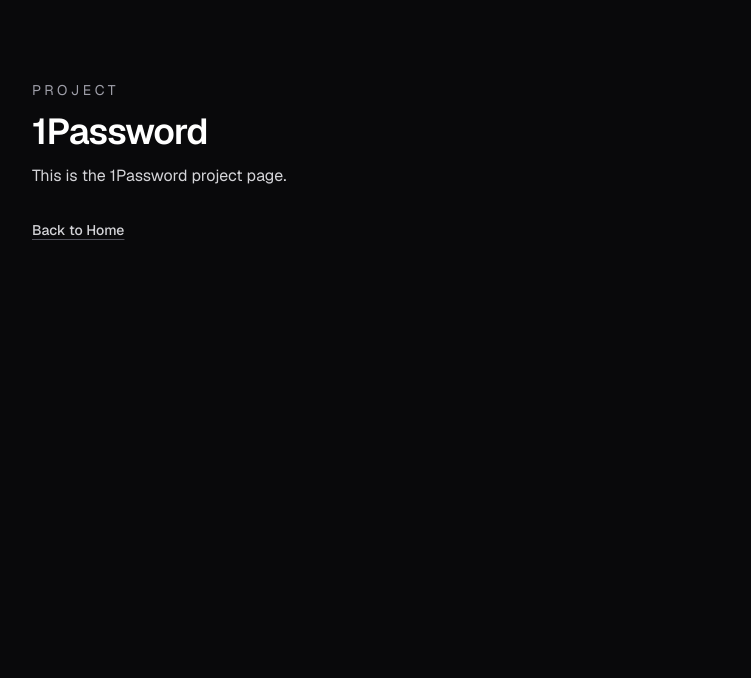
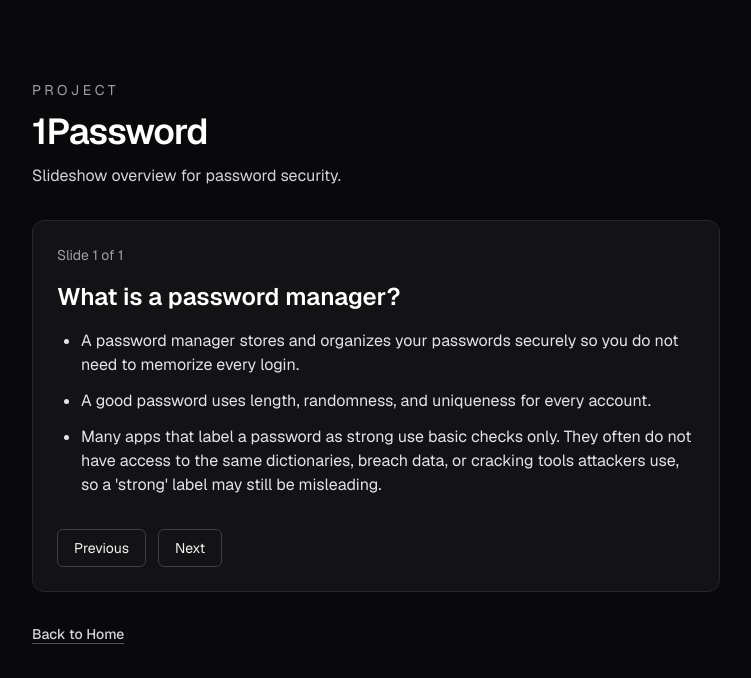
Before and after one commit to BobbiSteele/BobbiSteele.github.io, a Next.js app: page /1password in a window 1280 px wide. Shown: the top 678 px of the page, without its empty margins (264-1015 px from the left). Built offline with nearby package versions, Linux system fonts and the light colour scheme.

Commit message:
Added slide one - 1Password

```diff
--- a/app/1password/page.tsx
+++ b/app/1password/page.tsx
@@ -1,16 +1,74 @@
+"use client";
+
 import Link from "next/link";
+import { useState } from "react";
+
+type Slide = {
+  title: string;
+  points: string[];
+};
+
+const slides: Slide[] = [
+  {
+    title: "What is a password manager?",
+    points: [
+      "A password manager stores and organizes your passwords securely so you do not need to memorize every login.",
+      "A good password uses length, randomness, and uniqueness for every account.",
+      "Many apps that label a password as strong use basic checks only. They often do not have access to the same dictionaries, breach data, or cracking tools attackers use, so a 'strong' label may still be misleading.",
+    ],
+  },
+];
 
 export default function OnePasswordPage() {
+  const [currentSlide, setCurrentSlide] = useState(0);
+  const totalSlides = slides.length;
+  const slide = slides[currentSlide];
+
+  const goNext = () => {
+    setCurrentSlide((prev) => (prev + 1) % totalSlides);
+  };
+
+  const goPrev = () => {
+    setCurrentSlide((prev) => (prev - 1 + totalSlides) % totalSlides);
+  };
+
   return (
     <main className="min-h-screen bg-zinc-950 text-zinc-100">
       <div className="mx-auto flex w-full max-w-3xl flex-col gap-8 px-6 py-20 sm:px-10">
         <header className="space-y-3">
           <p className="text-sm uppercase tracking-[0.25em] text-zinc-400">Project</p>
           <h1 className="text-4xl font-semibold tracking-tight text-white">1Password</h1>
-          <p className="max-w-xl text-zinc-300">
-            This is the 1Password project page.
-          </p>
+          <p className="max-w-xl text-zinc-300">Slideshow overview for password security.</p>
         </header>
+
+        <section className="rounded-xl border border-zinc-800 bg-zinc-900/70 p-6">
+          <div className="mb-4 text-sm text-zinc-400">
+            Slide {currentSlide + 1} of {totalSlides}
+          </div>
+          <h2 className="text-2xl font-semibold text-white">{slide.title}</h2>
+          <ul className="mt-4 list-disc space-y-3 pl-6 text-zinc-200">
+            {slide.points.map((point) => (
+              <li key={point}>{point}</li>
+            ))}
+          </ul>
+
+          <div className="mt-8 flex gap-3">
+            <button
+              type="button"
+              onClick={goPrev}
+              className="rounded-md border border-zinc-700 px-4 py-2 text-sm text-zinc-100 transition hover:bg-zinc-800"
+            >
+              Previous
+            </button>
+            <button
+              type="button"
+              onClick={goNext}
+              className="rounded-md border border-zinc-700 px-4 py-2 text-sm text-zinc-100 transition hover:bg-zinc-800"
+            >
+              Next
+            </button>
+          </div>
+        </section>
 
         <Link
           href="/"
```
